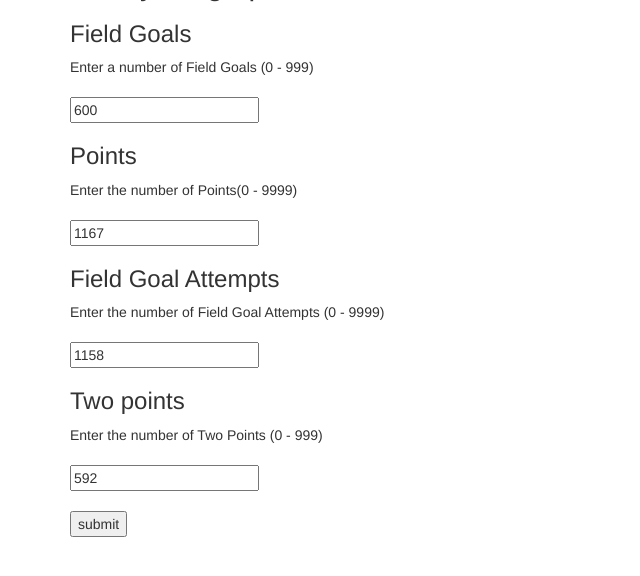
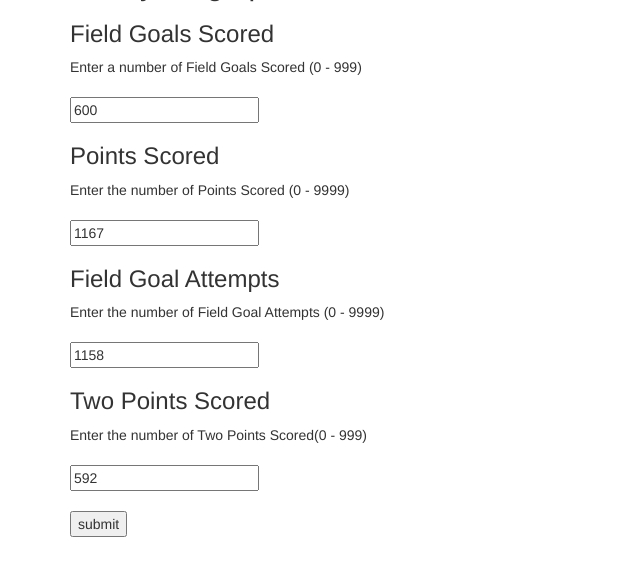
Before and after one commit to Kazuki0131/NBA_Salary_Analysis, a Flask app: page /prediction in a window 1280 px wide. Shown: the part 52-628 px from the top of the page, without its empty margins (0-640 px from the left). Run offline with Flask 2, Linux system fonts and the light colour scheme; some libraries are stand-ins or nearby versions.

Commit message:
Update form.html

```diff
--- a/web_app/Flask_app/templates/form.html
+++ b/web_app/Flask_app/templates/form.html
@@ -6,14 +6,14 @@
     <form method=post>
         <dl>
             <p>
-                <h3>Field Goals</h3>
-                Enter a number of Field Goals (0 - 999)<br/><br/>
+                <h3>Field Goals Scored</h3>
+                Enter a number of Field Goals Scored (0 - 999)<br/><br/>
                 <!-- {{form.FG(placeholder="250")}} -->
                 {{form.FG}}
             </p>
             <p>
-                <h3>Points</h3>
-                Enter the number of Points(0 - 9999)<br/><br/>
+                <h3>Points Scored</h3>
+                Enter the number of Points Scored (0 - 9999)<br/><br/>
                 {{form.PTS}}
             </p>
             <p>
@@ -22,8 +22,8 @@
                 {{form.FGA}}
             </p>
             <p>
-                <h3>Two points</h3>
-                Enter the number of Two Points (0 - 999)<br/><br/>
+                <h3>Two Points Scored</h3>
+                Enter the number of Two Points Scored(0 - 999)<br/><br/>
                 {{form.Two_P}}
             </p>
 
```
